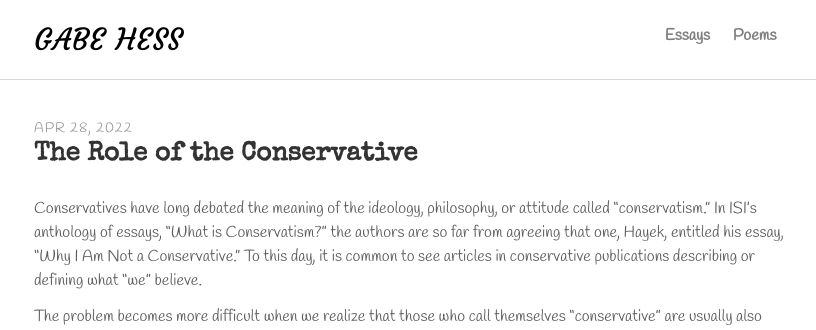
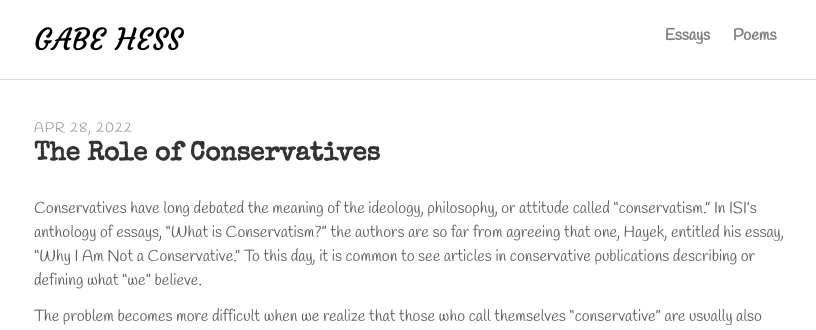
Before and after one commit to GabeHess/gabe-hess-website, a Jekyll site: the page built from _posts/2022-4-28-the-role-of-conservatives.md, in a window 1280 px wide. Shown: the top 330 px of the page, without its empty margins (230-1046 px from the left). Built offline with Jekyll 4.4.1, drawn with Linux system fonts in a browser that asks for light colours; some web fonts are replaced; some of the changed lines change nothing that is shown.

Commit message:
Edit title and description of "The Role of the Conservative"

```diff
--- a/_posts/2022-4-28-the-role-of-the-conservative.md
+++ b/_posts/2022-4-28-the-role-of-conservatives.md
@@ -1,8 +1,8 @@
 ---
 layout: post
-title: "The Role of the Conservative"
+title: "The Role of Conservatives"
 comments: false
-description: "The premise of this essay is that it is useful to explain any fact which might constitute a minor obstacle to the truth."
+description: "Conservatives have long debated the meaning of the ideology, philosophy, or attitude called “conservatism.”"
 categories: essays
 ---
 
```
